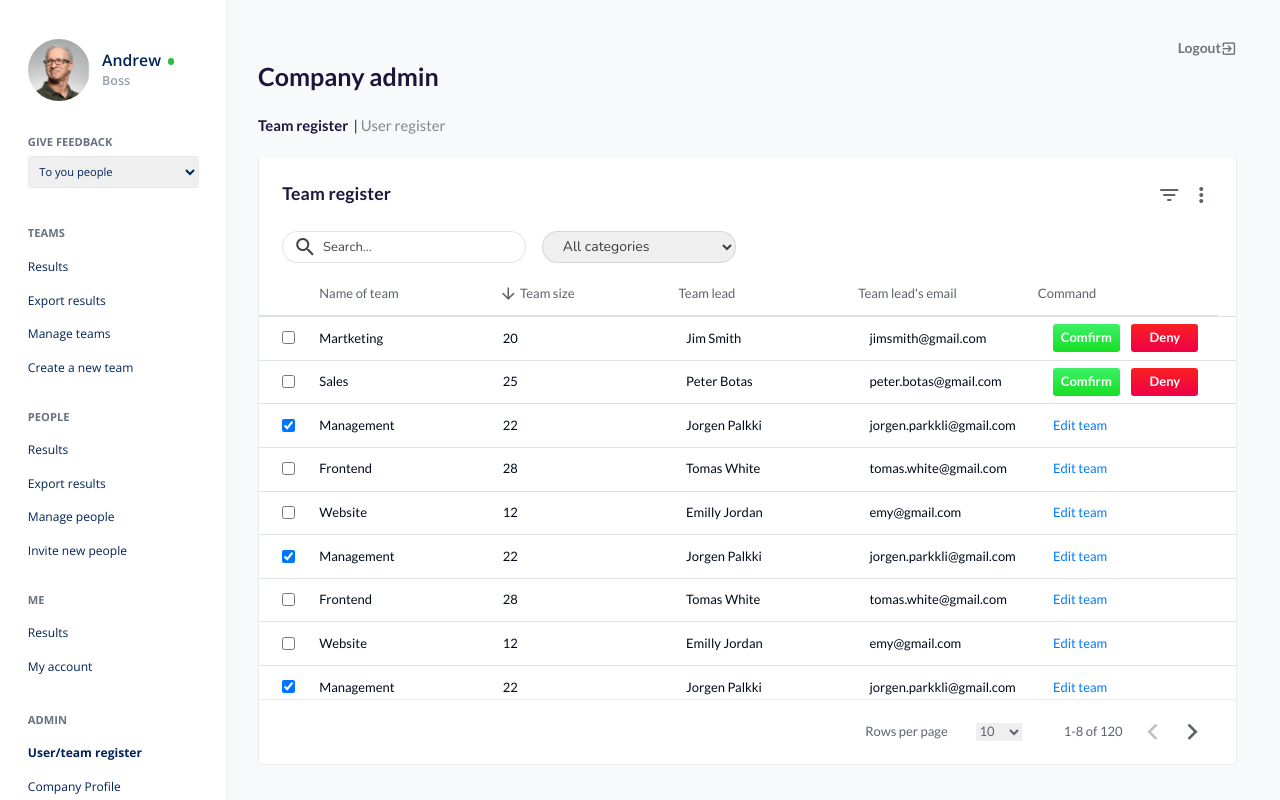
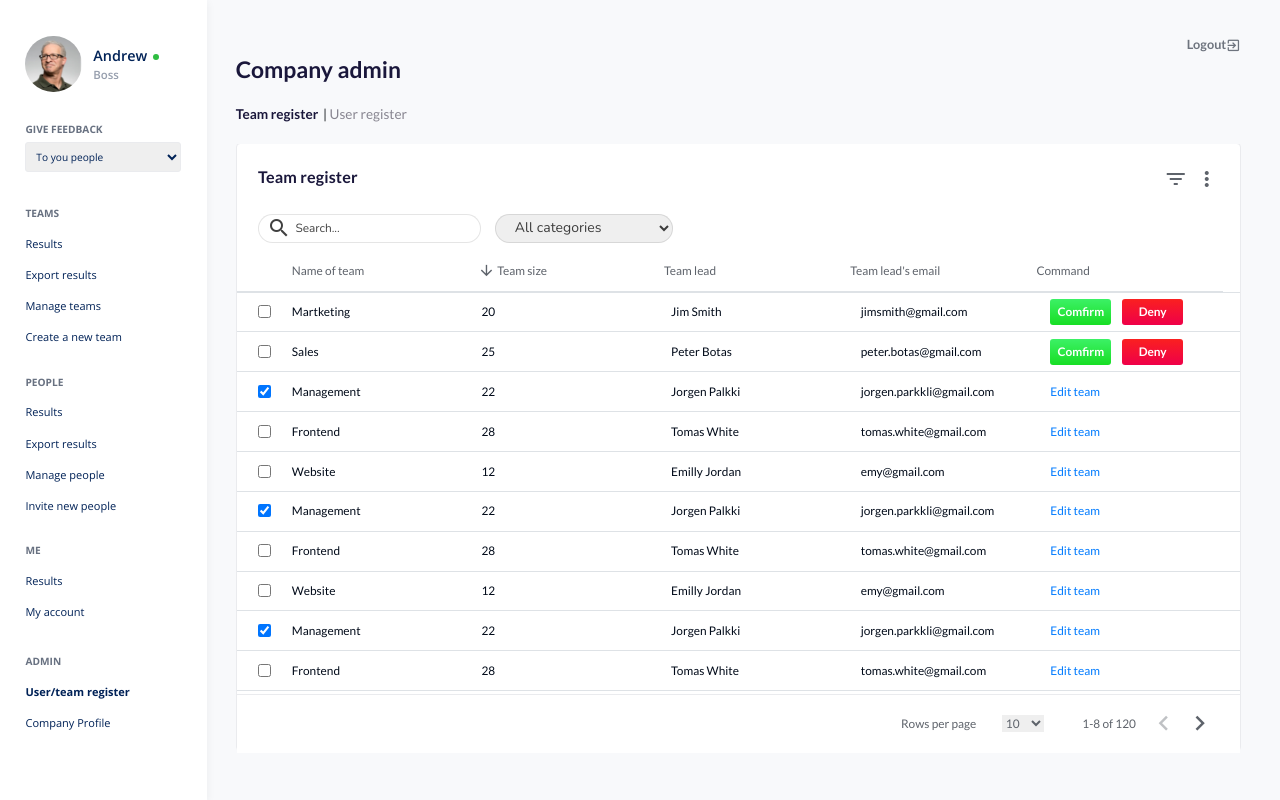
Before and after one commit to markrajk/dashboard-frontend-company-admin, a plain HTML site: page index.html in a window 1280 px wide. Drawn offline with nearby package versions, Linux system fonts and the light colour scheme.

Commit message:
header fixed

```diff
--- a/scss/style.scss
+++ b/scss/style.scss
@@ -42,11 +42,11 @@ html {
   font-size: 62.5%;
   //font-size: 68%;
   @include respond(desktop-xl) {
-    font-size: 58%;
+    font-size: 53%;
   }
 
   @include respond(desktop-md) {
-    font-size: 53%;
+    font-size: 48%;
   }
 }
 
```
Also changed, not shown: css/style.css.
